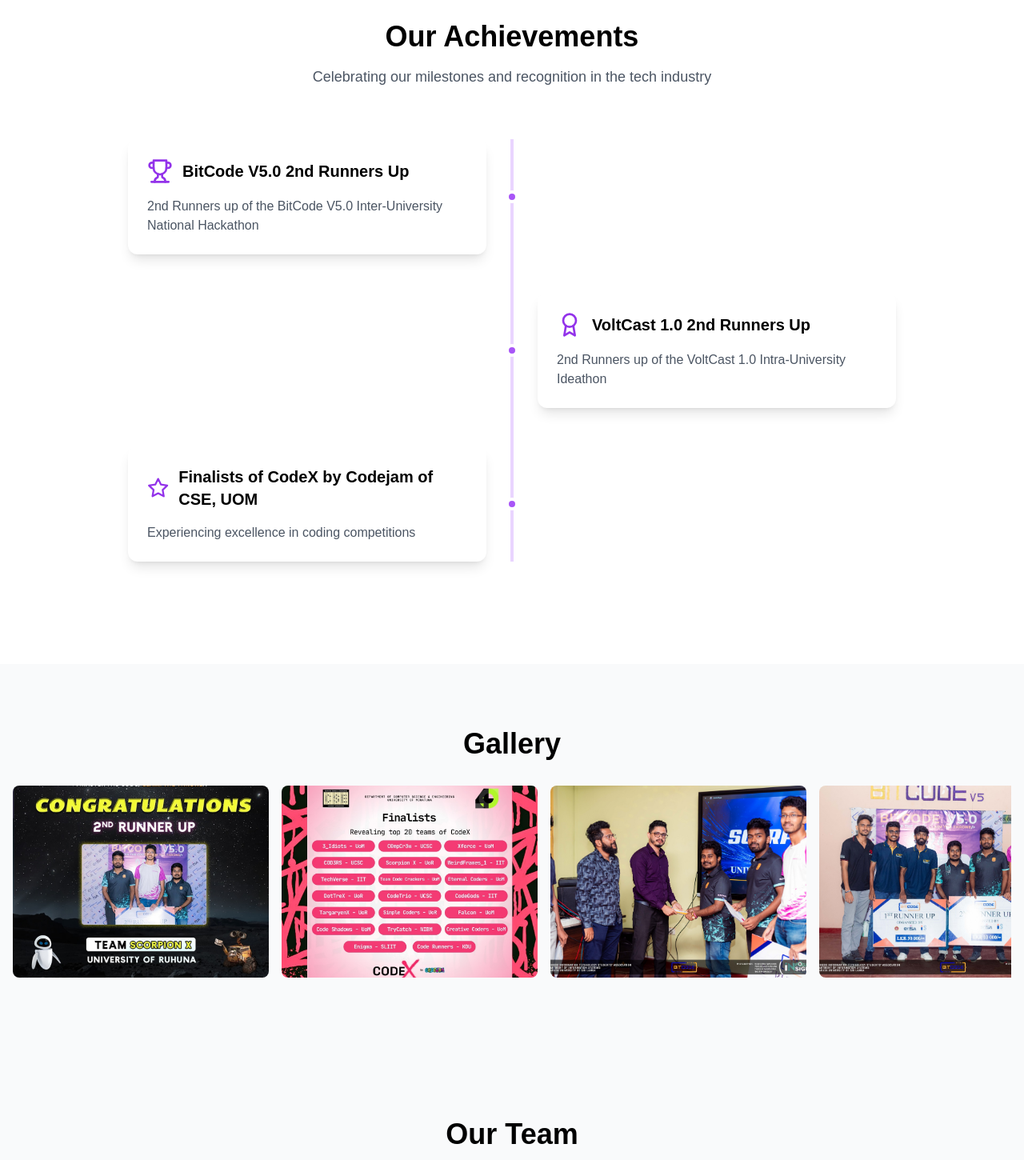
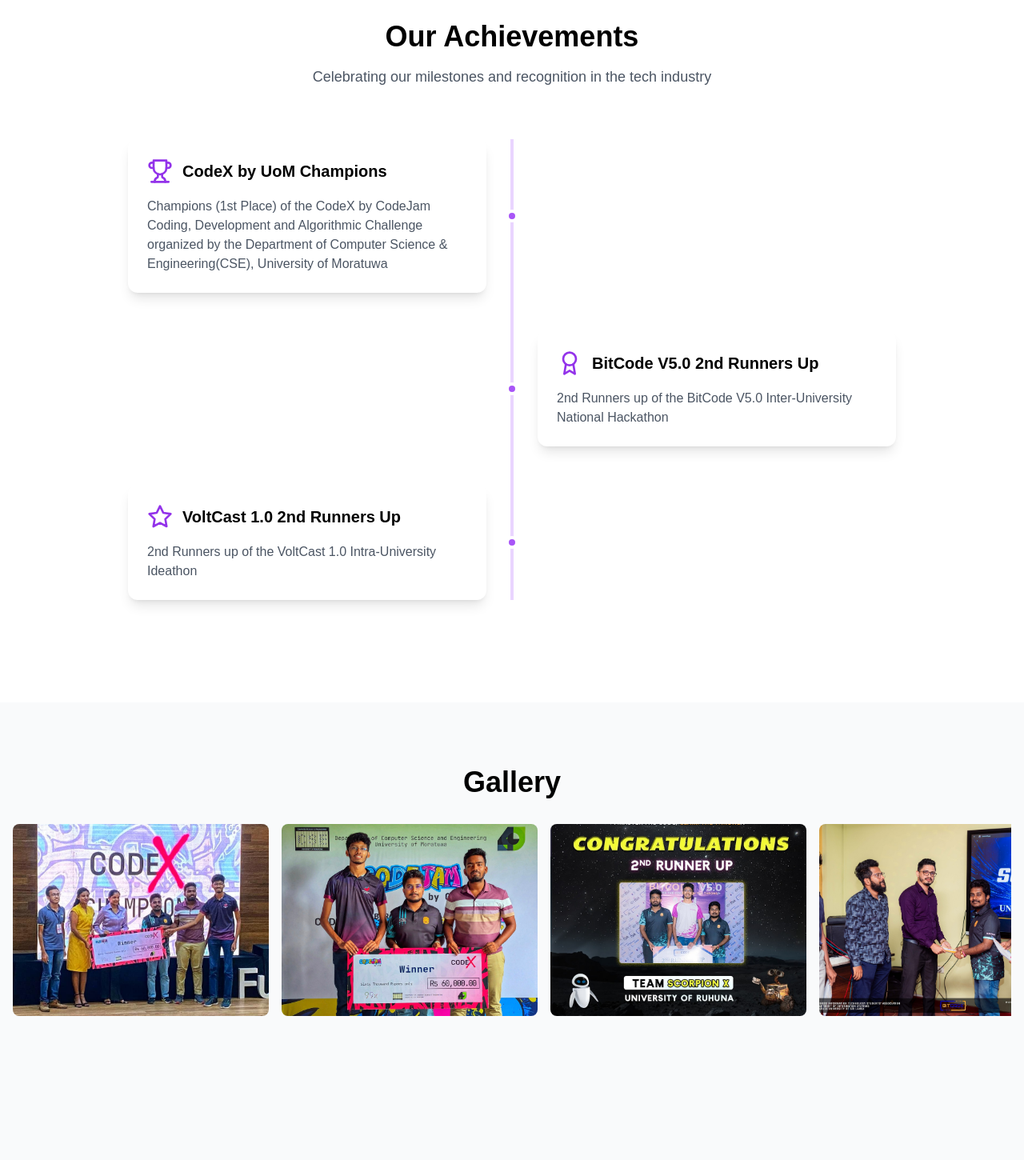
Before and after one commit to Thanu10ekoon/ScorpionXweb, a React (Vite) app: page / in a window 1280 px wide. Shown: the part 1414-2864 px from the top of the page at 80% size. Built offline with nearby package versions, Linux system fonts and the light colour scheme; a web font is replaced by a local one.

Commit message:
Added CodeX

```diff
--- a/src/components/Achievements.tsx
+++ b/src/components/Achievements.tsx
@@ -4,23 +4,24 @@ import { Award, Trophy, Star } from 'lucide-react';
 
 const achievements = [
   {
+    title: "CodeX by UoM Champions",
+    description: "Champions (1st Place) of the CodeX by CodeJam Coding, Development and Algorithmic Challenge organized by the Department of Computer Science & Engineering(CSE), University of Moratuwa",
+    icon: Trophy,
+    link: "https://web.facebook.com/share/p/1H3o3QqwCu/"
+  },
+  {
     title: "BitCode V5.0 2nd Runners Up",
     description: "2nd Runners up of the BitCode V5.0 Inter-University National Hackathon",
-    icon: Trophy,
+    icon: Award,
     link: "https://web.facebook.com/share/p/161eSHnBEf/"
   },
   {
     title: "VoltCast 1.0 2nd Runners Up",
     description: "2nd Runners up of the VoltCast 1.0 Intra-University Ideathon",
-    icon: Award,
+    icon: Star,
     link: "https://web.facebook.com/share/p/1B3j5SttsV/"
-  },
-  {
-    title: "Finalists of CodeX by Codejam of CSE, UOM",
-    description: "Experiencing excellence in coding competitions",
-    icon: Star,
-    link: "https://www.linkedin.com/posts/thanujaya-tennekoon-b9a155271_codex-scorpionx-finalists-activity-7315706641327235072-hYTM?utm_source=share&utm_medium=member_desktop&rcm=ACoAAEJoWWYB-le4TFfH2prq-kEX6-DJwlbmxwM"
   }
+
 ];
 
 export default function Achievements() {
--- a/src/components/Gallery.tsx
+++ b/src/components/Gallery.tsx
@@ -2,9 +2,11 @@ import { useState, useRef, useCallback } from 'react';
 import { motion, AnimatePresence } from 'framer-motion';
 
 const images = [
+  '/gallery01.jpg',
+  '/gallery02.jpg',
   '/gallery1.jpg',
+  '/gallery3.jpg',
   '/gallery2.jpg',
-  '/gallery3.jpg',
   '/gallery4.jpg',
   '/gallery5.jpg',
   '/gallery6.jpg',
```
Also changed, not shown: public/gallery01.jpg (added), public/gallery02.jpg (added).
